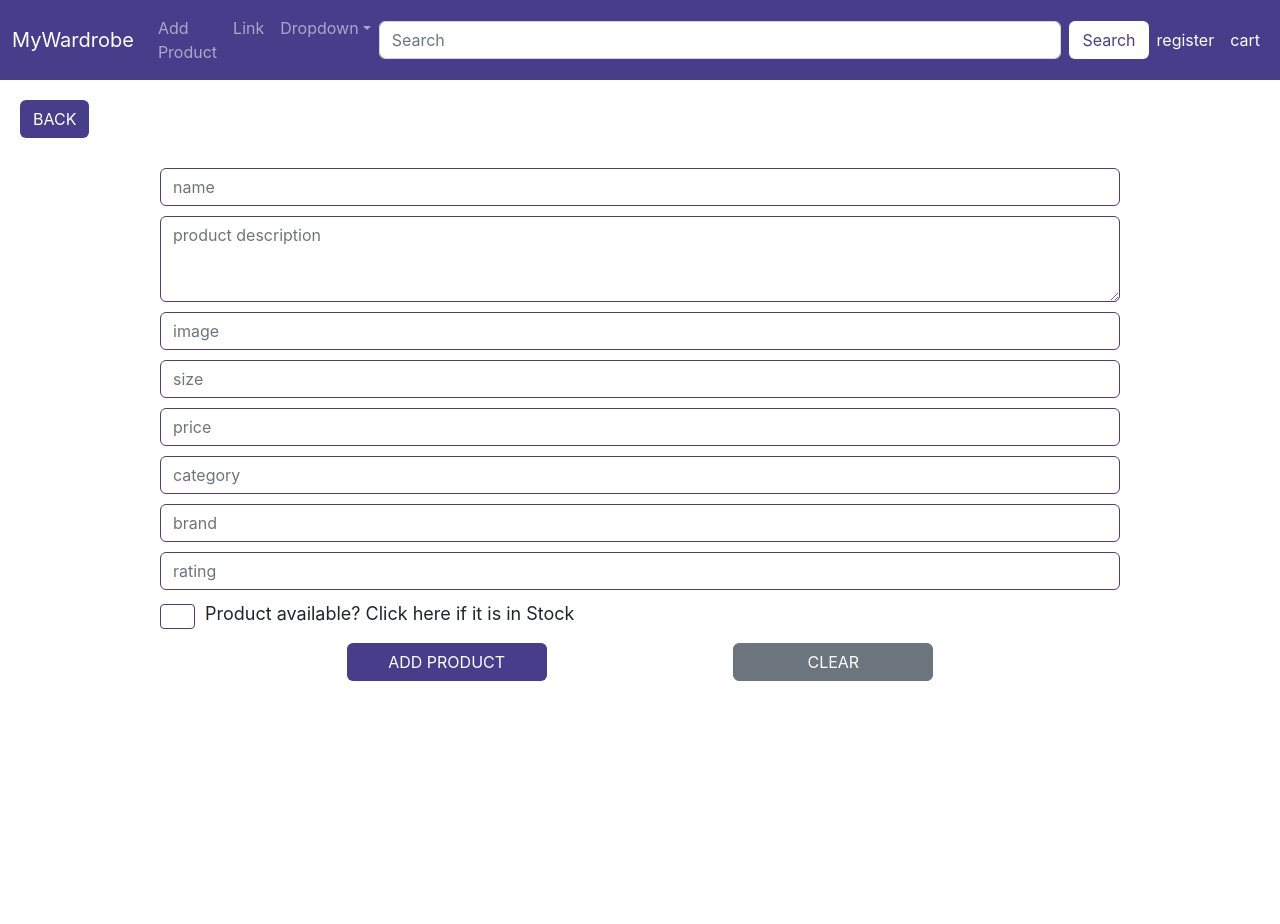
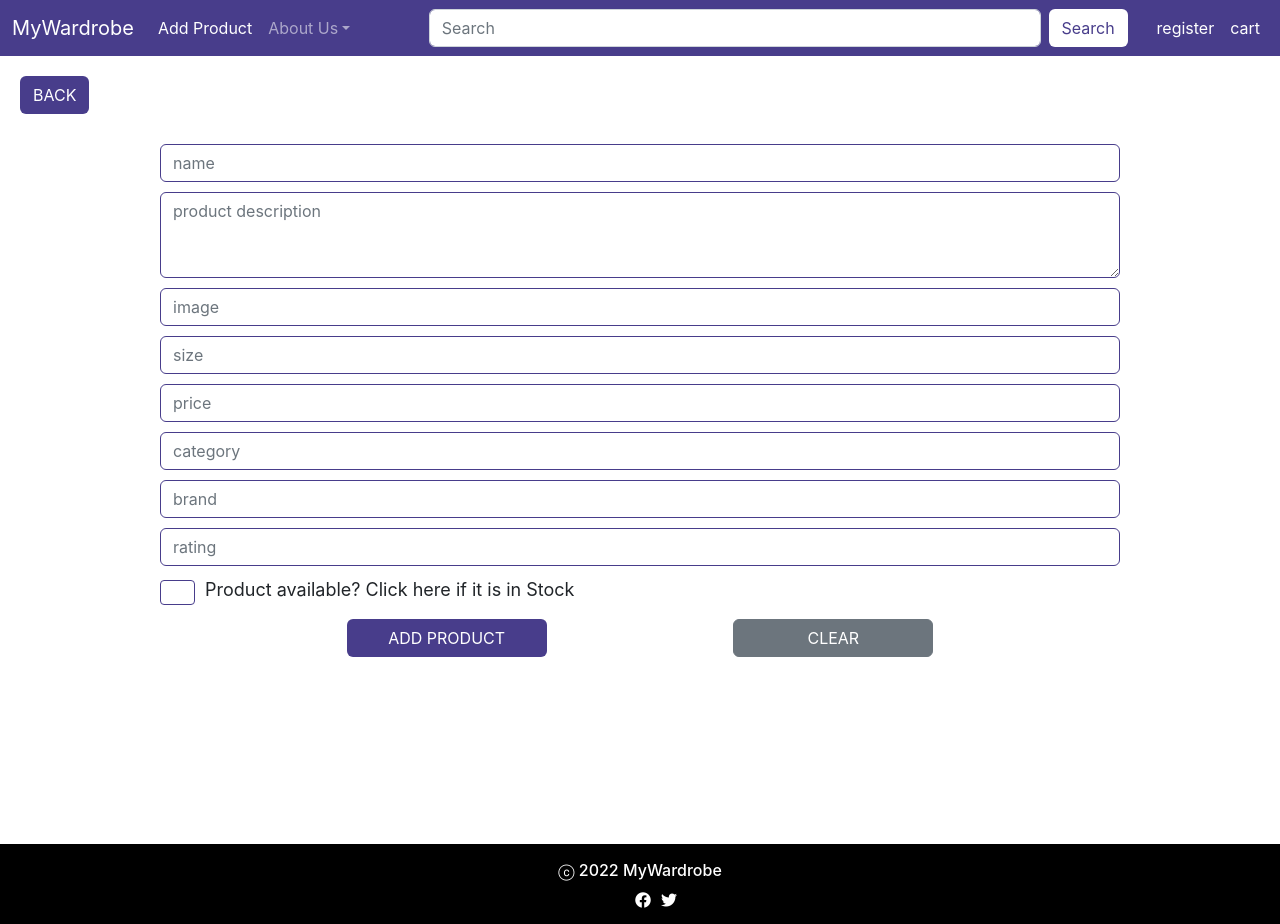
Before and after one commit to ITSIlkerSE/week6_group-project, a React (Create React App) app in the folder frontend/: page /wardrobe/add in a window 1280 px wide. Before the commit the page ends 800 px from the top, so only its background shows below. Built offline with nearby package versions, Linux system fonts and the light colour scheme; no server answers.

Commit message:
Add about us page, add footer, fixed navbar

```diff
--- a/frontend/src/App.tsx
+++ b/frontend/src/App.tsx
@@ -7,6 +7,8 @@ import useProduct from "./hooks/useProduct";
 import Navbar from "./components/Navbar";
 import AddProductForm from "./pages/AddProductForm";
 import ProductDetails from "./pages/ProductDetails";
+import AboutUs from "./pages/AboutUs";
+import Footer from "./components/Footer";
 
 function App() {
 
@@ -33,10 +35,13 @@ function App() {
               product={product}
               addProduct={addNewProduct}
           />}/>
-          <Route path="/wardrobe/:id" element={<ProductDetails products={products}
+          <Route path="/wardrobe/:id" element={<ProductDetails
+              products={products}
           />}/>
+          <Route path="wardrobe/about-us" element={<AboutUs />}/>
       </Routes>
     </Router>
+          <Footer />
       </div>
   );
 }
--- /dev/null
+++ b/frontend/src/components/Footer.css
@@ -0,0 +1,35 @@
+.footer-container {
+    color: #ffffff;
+    background-color: #000000;
+    margin-top: 8%;
+    padding: 2em;
+    position: relative;
+    left: 50%;
+    transform:translateX(-50%);
+    bottom: 0;
+    height: 80px;
+    width: 100%;
+    display: flex;
+    flex-direction: column;
+    justify-content: center;
+    align-items: center;
+}
+
+.copyright {
+    margin-top: 20px;
+}
+
+.tags {
+    display: flex;
+    flex-direction: row;
+    list-style-type: none;
+}
+
+.item {
+    padding-right: 5px;
+    padding-left: 5px;
+}
+
+.push {
+    height: 85px;
+}
--- /dev/null
+++ b/frontend/src/components/Footer.tsx
@@ -0,0 +1,19 @@
+import React from 'react';
+import "./Footer.css";
+
+function Footer() {
+    return (
+        <div>
+            <div className="push"></div>
+        <div className="footer-container">
+            <h6 className="copyright">ⓒ 2022 MyWardrobe</h6>
+            <ul className="tags">
+                <li><i className="fa-brands fa-facebook item"></i></li>
+                <li><i className="fa-brands fa-twitter item"></i></li>
+            </ul>
+        </div>
+        </div>
+    );
+}
+
+export default Footer;
--- a/frontend/src/components/Navbar.tsx
+++ b/frontend/src/components/Navbar.tsx
@@ -8,40 +8,37 @@ type NavbarProps = {
 
 function Navbar(props: NavbarProps) {
 
+    const [data, setData] = useState("")
+    const foundProducts = props.products.filter((product) => product.name.toLowerCase().includes(data))
+
     return (
         <nav className="navbar navbar-expand-lg navbar-dark" style={{background: "darkslateblue", color: "#ffffff"}}>
             <div className="container-fluid">
-                <a className="navbar-brand" href="#">MyWardrobe</a>
+                <a className="navbar-brand" href="/">MyWardrobe</a>
                 <button className="navbar-toggler" type="button" data-bs-toggle="collapse"
                         data-bs-target="#navbarSupportedContent" aria-controls="navbarSupportedContent"
                         aria-expanded="false" aria-label="Toggle navigation">
                     <span className="navbar-toggler-icon"></span>
                 </button>
                 <div className="collapse navbar-collapse" id="navbarSupportedContent">
-                    <ul className="navbar-nav me-auto mb-2 mb-lg-0">
+                    <ul className="navbar-nav me-auto mb-2 mb-lg-0" style={{width: "31%"}}>
                         <li className="nav-item">
-                            <a className="nav-link" aria-current="page" href="/wardrobe/add">Add Product</a>
-                        </li>
-                        <li className="nav-item">
-                            <a className="nav-link" href="#">Link</a>
+                            <a className="nav-link active" aria-current="page" href="/wardrobe/add">Add Product</a>
                         </li>
                         <li className="nav-item dropdown">
                             <a className="nav-link dropdown-toggle" href="#" role="button" data-bs-toggle="dropdown"
                                aria-expanded="false">
-                                Dropdown
+                                About Us
                             </a>
                             <ul className="dropdown-menu">
-                                <li><a className="dropdown-item" href="#">Action</a></li>
-                                <li><a className="dropdown-item" href="#">Another action</a></li>
-                                <li>
-                                    <hr className="dropdown-divider"/>
-                                </li>
-                                <li><a className="dropdown-item" href="#">Something else here</a></li>
+                                <li><a className="dropdown-item" href="/wardrobe/about-us">Company</a></li>
+                                <li><a className="dropdown-item" href="/wardrobe/about-us">About Us</a></li>
                             </ul>
                         </li>
                     </ul>
-                    <form className="d-flex" role="search" style={{width: "100%"}}>
-                        <input className="form-control me-2" type="search" placeholder="Search" aria-label="Search" style={{width: "100%"}}
+                    <form className="d-flex" role="search" style={{width: "80%"}}>
+                        <input className="form-control me-2" type="search" placeholder="Search" aria-label="Search" style={{width: "85%"}}
+                            onChange={(event) => setData(event.target.value)}
                         />
                             <button className="btn button-nav" type="submit">Search</button>
                     </form>
--- /dev/null
+++ b/frontend/src/pages/AboutUs.css
@@ -0,0 +1,66 @@
+.about-container {
+    display: flex;
+    flex-direction: column;
+    width: 80%;
+    margin-left: 120px;
+}
+
+.title {
+    text-align: center;
+    margin-top: 20px;
+}
+
+h5 {
+    color: darkslateblue;
+}
+
+.person1 {
+    display: flex;
+    flex-direction: row;
+    margin-top: 60px;
+}
+
+.person1-text {
+    margin-left: 20px;
+}
+
+.p1 {
+    width: 60%;
+}
+
+.person2 {
+    display: flex;
+    flex-direction: row;
+    margin-top: 60px;
+}
+
+.person2-text {
+    text-align: right;
+    margin-right: 20px;
+}
+
+.p2 {
+    width: 60%;
+    float: right;
+}
+
+.person3 {
+    display: flex;
+    flex-direction: row;
+    margin-top: 60px;
+}
+
+.person3-text {
+    margin-left: 20px;
+}
+
+.p3 {
+    width: 60%;
+}
+
+.image {
+    width: 15rem;
+    height: 15rem;
+    border-radius: 10%;
+    margin-bottom: 60px;
+}
--- /dev/null
+++ b/frontend/src/pages/AboutUs.tsx
@@ -0,0 +1,48 @@
+import React from 'react';
+import "./AboutUs.css";
+
+function AboutUs() {
+    return (
+        <div>
+        <div className="about-container">
+            <h1 className="title">MyWardrobe Leadership</h1>
+            <hr />
+            <div className="person1">
+                <img src={"https://ca.slack-edge.com/TTHG21AH3-U03UWUKA7PG-67c38776c4db-512"} className="image"/>
+                <div className="person1-text">
+                    <h1>Galina Kolesnikova</h1>
+                    <h5>Data Encryption</h5>
+                    <p className="p1">Galina is a co-founder of MyWardrobe and she is responsible for handling and
+                        overseeing the encryption of all of our data. Rest assured that your data is
+                        being protected 24/7</p>
+                </div>
+            </div>
+            <hr />
+            <div className="person2">
+                <div className="person2-text">
+                    <h1>Ilker Yildirim</h1>
+                    <h5>Backend and IT</h5>
+                    <p className="p2">Ilker is a co-founder of MyWardrobe and he is responsible for making sure the
+                        backend and IT are performing at optimal capacities.
+                    </p>
+                </div>
+                <img src={"https://ca.slack-edge.com/TTHG21AH3-U03UXSNHTM4-7cbe758cc7ff-512"} className="image"/>
+            </div>
+            <hr />
+            <div className="person3">
+                <img src={process.env.PUBLIC_URL + "/images/spongebob.png"} className="image"/>
+                <div className="person3-text">
+                    <h1>Ryan Shade</h1>
+                    <h5>Frontend and UI</h5>
+                    <p className="p3">Ryan is a co-founder of MyWardrobe and he is responsible for customer and user
+                        interaction with MyWardrobe. His motto is, "the site should look good and be easy to use".
+                    </p>
+                </div>
+            </div>
+        </div>
+            <span className="bottom-filler"></span>
+        </div>
+    );
+}
+
+export default AboutUs;
```
Also changed, not shown: frontend/public/images/spongebob.png (added).
